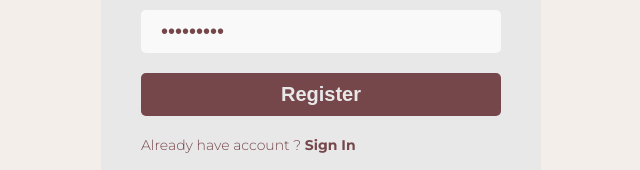
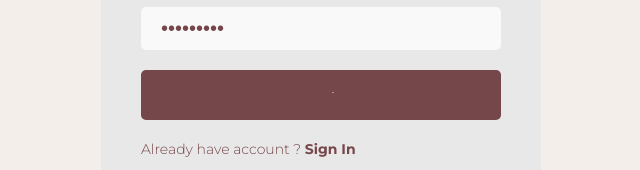
Before and after one commit to Jouxev/Social, a React (Create React App) app: page /register in a window 1280 px wide. Both pictures are taken after typing "Sample", "name@example.com", "Sample123" into the empty fields and a click on the button "Register". Shown: the part 435-605 px from the top of the page, without its empty margins (319-959 px from the left). Built offline with nearby package versions, Linux system fonts and the light colour scheme; no server answers.

Commit message:
Register Backend

```diff
--- a/package.json
+++ b/package.json
@@ -3,6 +3,7 @@
   "version": "0.1.0",
   "private": true,
   "homepage": "https://jouxev.github.io/Social",
+  "proxy": "http://localhost:3002",
   "dependencies": {
     "@emotion/react": "^11.9.0",
     "@emotion/styled": "^11.8.1",
@@ -12,8 +13,10 @@
     "@testing-library/jest-dom": "^5.16.4",
     "@testing-library/react": "^13.1.1",
     "@testing-library/user-event": "^13.5.0",
+    "axios": "^0.26.1",
     "react": "^18.0.0",
     "react-dom": "^18.0.0",
+    "react-loader-spinner": "^6.0.0-0",
     "react-redux": "^8.0.0",
     "react-router-dom": "^6.3.0",
     "react-scripts": "5.0.1",
--- a/src/Components/Auth/Register.jsx
+++ b/src/Components/Auth/Register.jsx
@@ -1,7 +1,9 @@
 import { useState } from "react";
 import { Link } from "react-router-dom";
 import styled from "styled-components";
-
+import CircularProgress from "@mui/material/CircularProgress";
+import axios from "axios";
+import { API_URI } from "../../Config";
 const Container = styled.div`
   background: ${(props) => props.theme.input};
   padding: 40px;
@@ -76,13 +78,41 @@ export const Register = () => {
   const [passWord, setpassWord] = useState("");
   const [passWordError, setpassWordError] = useState(false);
 
+  const [isLoading, setisLoading] = useState(false);
+
   const handleSubmit = (e) => {
     e.preventDefault();
     fullName === "" ? setFullNameError(true) : setFullNameError(false);
     userName === "" ? setuserNameError(true) : setuserNameError(false);
     passWord === "" ? setpassWordError(true) : setpassWordError(false);
+
+    if (
+      fullNameError !== true &&
+      userNameError !== true &&
+      passWordError !== true
+    ) {
+      let user = {
+        fullname: fullName,
+        email: userName,
+        password: passWord,
+      };
+      postUserToServer(user);
+    }
   };
 
+  const postUserToServer = async (user) => {
+    setisLoading(true);
+    await axios
+      .post(API_URI + "api/users/new", user, {
+        header: {
+          "Content-Type": "application/json",
+        },
+      })
+      .then((data) => {
+        console.log(data);
+        setisLoading(false);
+      });
+  };
   return (
     <Container>
       <Form onSubmit={(e) => handleSubmit(e)}>
@@ -115,7 +145,13 @@ export const Register = () => {
           {passWordError && <Label> Your Password is required </Label>}
         </InputContainer>
         <InputContainer>
-          <Button type="submit"> Register </Button>{" "}
+          <Button type="submit">
+            {isLoading ? (
+              <CircularProgress color="inherit" size={25} />
+            ) : (
+              "Register"
+            )}
+          </Button>{" "}
         </InputContainer>
         <LinkContainer>
           Already have account ? <Link to="/signin"> Sign In </Link>
--- /dev/null
+++ b/src/Config.js
@@ -0,0 +1 @@
+export const API_URI = "https://mrnscl.herokuapp.com/";
```
Also changed, not shown: 2 other files (tests, documents, lock files or other folders).
